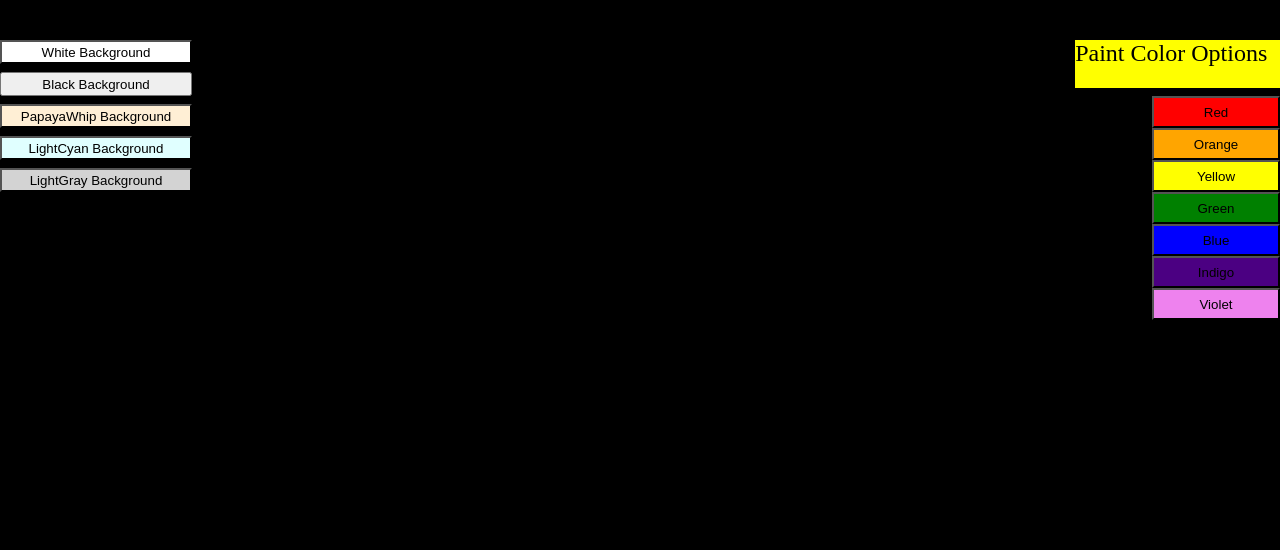
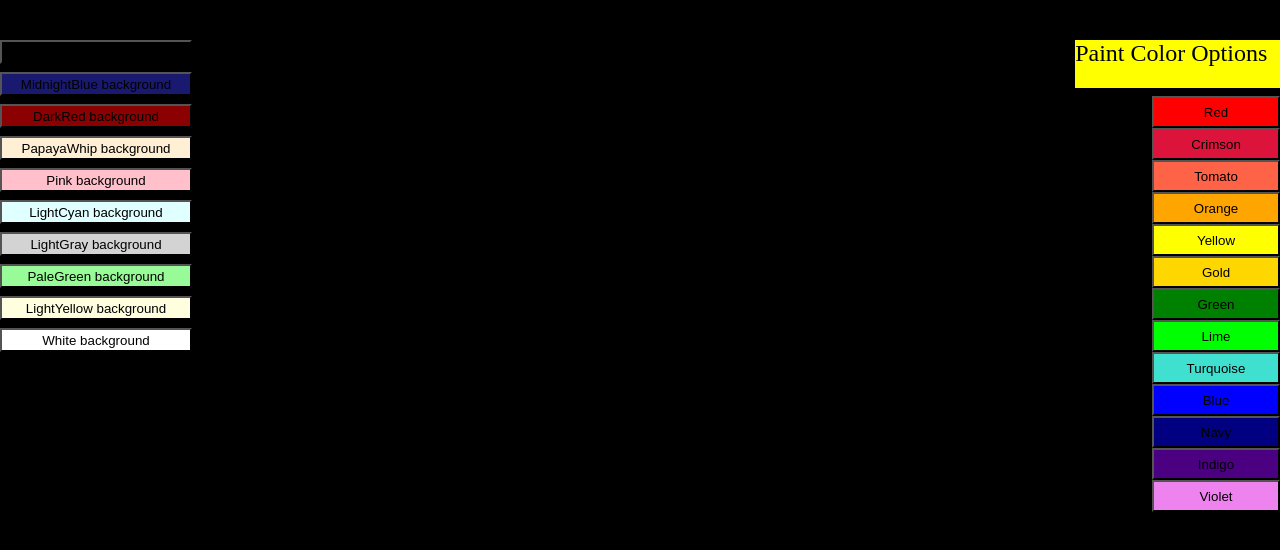
Before and after one commit to Rosenmax2000/Project-2, a plain HTML site: page index.html in a window 1280 px wide. Shown: the top 550 px of the page. Drawn offline with Linux system fonts and the light colour scheme.

Commit message:
Automated all buttons and added more

```diff
--- a/index.html
+++ b/index.html
@@ -5,19 +5,7 @@
 </head>
 <body>
   <div id = "content"> </div>
-  <button id = "white" type="button" onclick ="fullBackColor('white'); whitebuttonfunction()" class="backgroundButton W" >White Background</button>
-  <button id = "black" type="button" onclick ="fullBackColor('black')" class="backgroundButton Bla" >Black Background</button>
-  <button id = "PapayaWhip" type="button" onclick ="fullBackColor('PapayaWhip')" class="backgroundButton PW" >PapayaWhip Background</button>
-  <button id = "LightCyan" type="button" onclick ="fullBackColor('LightCyan')" class="backgroundButton LC" >LightCyan Background</button>
-  <button id = "LightGray" type="button" onclick ="fullBackColor('LightGray')" class="backgroundButton LG" >LightGray Background</button>
 
-  <button id = "red" type="button" onclick ="setColor(this);" class="colorButton R" >Red</button>
-  <button id = "orange" type="button" onclick ="setColor(this);" class="colorButton O" >Orange</button>
-  <button id = "yellow" type="button" onclick ="setColor(this);" class="colorButton Y" >Yellow</button>
-  <button id = "green" type="button" onclick ="setColor(this);" class="colorButton G" >Green</button>
-  <button id = "blue" type="button" onclick ="setColor(this);" class="colorButton Blu" >Blue</button>
-  <button id = "indigo" type="button" onclick ="setColor(this);" class="colorButton I" >Indigo</button>
-  <button id = "violet" type="button" onclick ="setColor(this);" class="colorButton V" >Violet</button>
   <div class="color-box"> Paint Color Options </div>
   <script src = "script.js"> </script>
 </body>
--- a/script.js
+++ b/script.js
@@ -1,5 +1,11 @@
 window.addEventListener("mousedown", setFlag);
 window.addEventListener("mouseup", unsetFlag);
+
+var colorList = ["Red", "Crimson", "Tomato", "Orange", "Yellow", "Gold", "Green",
+"Lime", "Turquoise", "Blue", "Navy", "Indigo", "Violet"];
+
+var backColorList = ["Black", "MidnightBlue", "DarkRed", "PapayaWhip", "Pink",
+"LightCyan", "LightGray", "PaleGreen", "LightYellow", "White" ];
 
 var mouseClicked = false;
 
@@ -68,9 +74,6 @@ function colorBox(i){
   return self;
 }
 
-var numberOfBoxes = 6000;
-makeColorBoxes(numberOfBoxes);
-
 function backColor(color){
   document.body.style.backgroundColor = color;
 }
@@ -84,3 +87,48 @@ function whitebuttonfunction(){
   document.getElementById("black").style.backgroundColor = "black";
   document.getElementById("black").style.color = "white";
 }
+
+function colorButton(color){
+  var self = document.createElement("BUTTON");
+  self.className = "colorButton";
+  self.id = color;
+  self.style.backgroundColor = color;
+  self.type = "button";
+  self.innerHTML = color;
+  self.addEventListener("click", function(){setColor(this);});
+  return self;
+}
+
+function createColorButton(colorList){
+  for (i = 0; i < colorList.length; i++){
+    var newButton = colorButton(colorList[i]);
+    newButton.style.marginTop = (12 + 4 * i) + "vh";
+    document.body.appendChild(newButton);
+  }
+}
+
+createColorButton(colorList);
+
+function backColorButton(color){
+  var self = document.createElement("BUTTON");
+  self.className = "backgroundButton";
+  self.id = color;
+  self.style.backgroundColor = color;
+  self.type = "button";
+  self.innerHTML = color + " background";
+  self.addEventListener("click", function(){fullBackColor(this.style.backgroundColor);});
+  return self;
+}
+
+function createBackColorButton(backColorList){
+  for (i = 0; i < backColorList.length; i++){
+    var newBackgroundButton = backColorButton(backColorList[i]);
+    newBackgroundButton.style.marginTop = (5 + 4 * i) + "vh";
+    document.body.appendChild(newBackgroundButton);
+  }
+}
+
+createBackColorButton(backColorList);
+
+var numberOfBoxes = 6000;
+makeColorBoxes(numberOfBoxes);
--- a/styles.css
+++ b/styles.css
@@ -9,8 +9,8 @@ body{
   padding: 0;
   Float: left;
   width: 2vw;
-  height: 2vh;
-  border-radius: 2vw;
+  height: 3.5vh;
+  border-radius: 0;
 }
 
 .backgroundButton{
@@ -19,30 +19,6 @@ body{
   position: absolute;
   margin-top: 5vh;
   margin-left: 0;
-}
-
-.W{
-  margin-top: 5vh;
-  background-color: white;
-}
-
-.Bla{
-margin-top: 9vh;
-}
-
-.PW{
-margin-top: 13vh;
-background-color: PapayaWhip;
-}
-
-.LC{
-margin-top: 17vh;
-background-color: LightCyan;
-}
-
-.LG{
-margin-top: 21vh;
-background-color: LightGray;
 }
 
 .color-box{
@@ -61,38 +37,3 @@ background-color: LightGray;
   position: absolute;
   right: 0px;
 }
-
-.R{
-  margin-top: 12vh;
-  background-color: red;
-}
-
-.O{
-  margin-top: 16vh;
-  background-color: orange;
-}
-
-.Y{
-  margin-top: 20vh;
-  background-color: yellow;
-}
-
-.G{
-  margin-top: 24vh;
-  background-color: green;
-}
-
-.Blu{
-  margin-top: 28vh;
-  background-color: blue;
-}
-
-.I{
-  margin-top: 32vh;
-  background-color: indigo;
-}
-
-.V{
-  margin-top: 36vh;
-  background-color: violet;
-}
```
